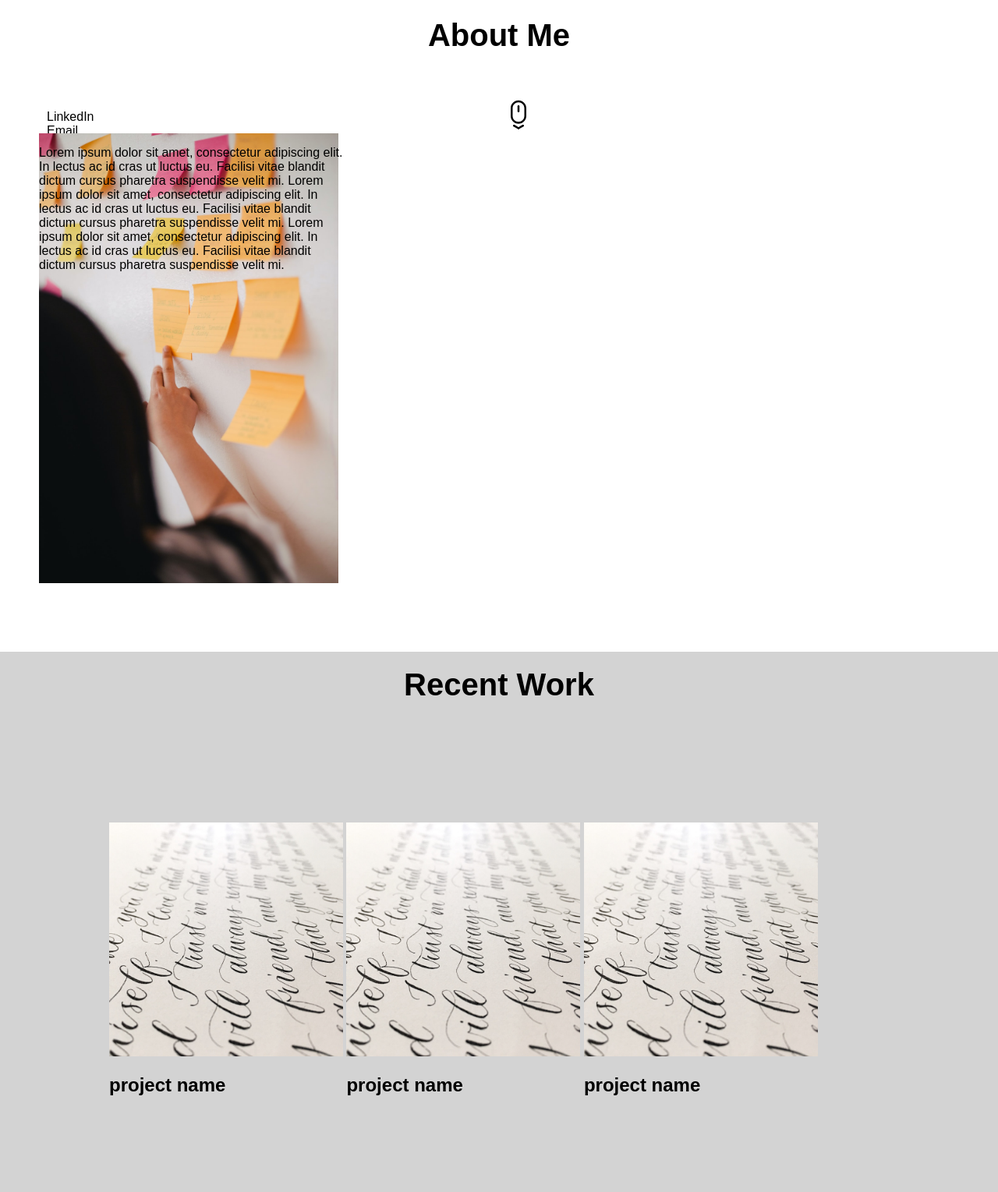
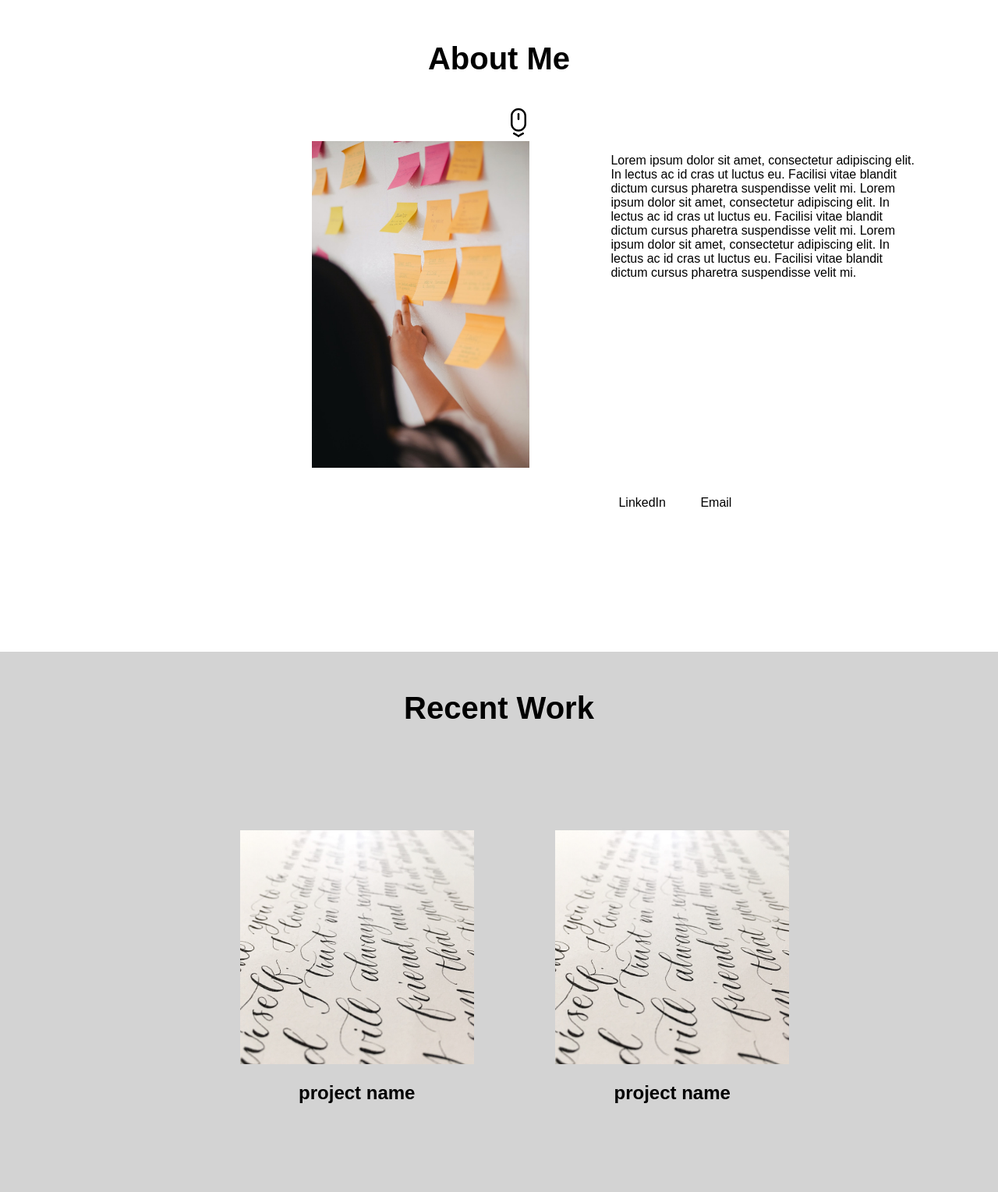
Before and after one commit to jessicaliu42/UX_UI_HW_17, a plain HTML site: page index.html in a window 1280 px wide. Shown: the part 830-2359 px from the top of the page at 78% size. Drawn offline with Linux system fonts and the light colour scheme.

Commit message:
update css

```diff
--- a/css/index.css
+++ b/css/index.css
@@ -1,6 +1,6 @@
 body{
     font-family: Arial;
-        margin: 0;
+    margin: 0;
 }
 
 .header{
@@ -50,11 +50,12 @@ main{
     margin-top: 200px;
 }
 .section{
+    margin: 0;
     width: 100%;
     height: 100vh;
 }
 section h1{
-    padding: 20px;
+    padding-top:50px;
     text-align: center;
     font-weight: 900;
     font-size: 40px;
@@ -68,24 +69,30 @@ section h1{
 .aboutme{
     background-color:white;
 }
+.aboutmeContent{
+    padding-left: 350px;
+}
 .meimage{
-    position: absolute;
-    display: inline-block;
     width: 30%;
     padding: 50px;
 }
 .socialmedia{
     list-style-type: none;
     display: inline-block;
-    margin: 20px;
+}
+.socialmedia li{
+    display: inline-block;
+    padding:0px 20px 20px 20px;
 }
 .worklist{
     list-style-type: none;
     display: inline-block;
-    margin: 100px;
+    margin: 50px 200px 0px 200px;
+    text-align: center;
 }
 .worklist li{
     display: inline-block;
+    margin: 50px;
 }
 .worklist li img{
     width: 300px;
@@ -97,12 +104,16 @@ section h1{
 .resume{
     background-color: white;
 }
+.resumeContent{
+    padding-left: 350px;
+}
 .contact{
     background-color: lightgrey;
 }
 .footer{
     width: 100%;
-    height: 80px;
+    height: 150px;
     background-color: black;
     color: white;
+    text-align: center;
 }
--- a/index.html
+++ b/index.html
@@ -30,6 +30,7 @@
         <!--about me-->
         <div>
             <h1>About Me</h1>
+            <div class="aboutmeContent">
                 <img class="meimage" src="asset/photo-1552664688-cf412ec27db2.jpeg">
                 <p class="intro">Lorem ipsum dolor sit amet, consectetur adipiscing elit. In lectus ac id cras ut luctus eu. Facilisi vitae blandit dictum cursus pharetra suspendisse velit mi. Lorem ipsum dolor sit amet, consectetur adipiscing elit. In lectus ac id cras ut luctus eu. Facilisi vitae blandit dictum cursus pharetra suspendisse velit mi. Lorem ipsum dolor sit amet, consectetur adipiscing elit. In lectus ac id cras ut luctus eu. Facilisi vitae blandit dictum cursus pharetra suspendisse velit mi. </p>
                 <ul class="socialmedia">
@@ -37,12 +38,13 @@
                     <li>Email</li>
                 </ul>
             </div>
+        </div>
     </section>
 
     <section class="section work">
         <!--work-->
+        <div>
                 <h1>Recent Work</h1>
-        <div>
                 <ul class="worklist">
                         <li>
                                 <img src="asset/photo-1564630322990-4a9e93d13946.jpeg">
@@ -63,9 +65,12 @@
     <section class="section resume">
         <!--resume-->
         <h1>Resume</h1>
+        <div class="resumeContent">
+
             <img class="meimage" src="asset/photo-1552664688-cf412ec27db2.jpeg">
             <p class="intro">Lorem ipsum dolor sit amet, consectetur adipiscing elit. In lectus ac id cras ut luctus eu. Facilisi vitae blandit dictum cursus pharetra suspendisse velit mi. Lorem ipsum dolor sit amet, consectetur adipiscing elit. In lectus ac id cras ut luctus eu. Facilisi vitae blandit dictum cursus pharetra suspendisse velit mi. Lorem ipsum dolor sit amet, consectetur adipiscing elit. In lectus ac id cras ut luctus eu. Facilisi vitae blandit dictum cursus pharetra suspendisse velit mi. </p>
             <button>Download Resume</button>
+        </div>
     </section>
 
     <!--contact-->
@@ -95,6 +100,7 @@
                 <li>LinkedIn</li>
                 <li>Email</li>
             </ul>
+            <br/>
         Copyright © 2022 | Coded By Jessica Liu.
         Last Updated: 02/01/2022
   </footer>
```
Lines whose indentation alone changed are shown as unchanged.
